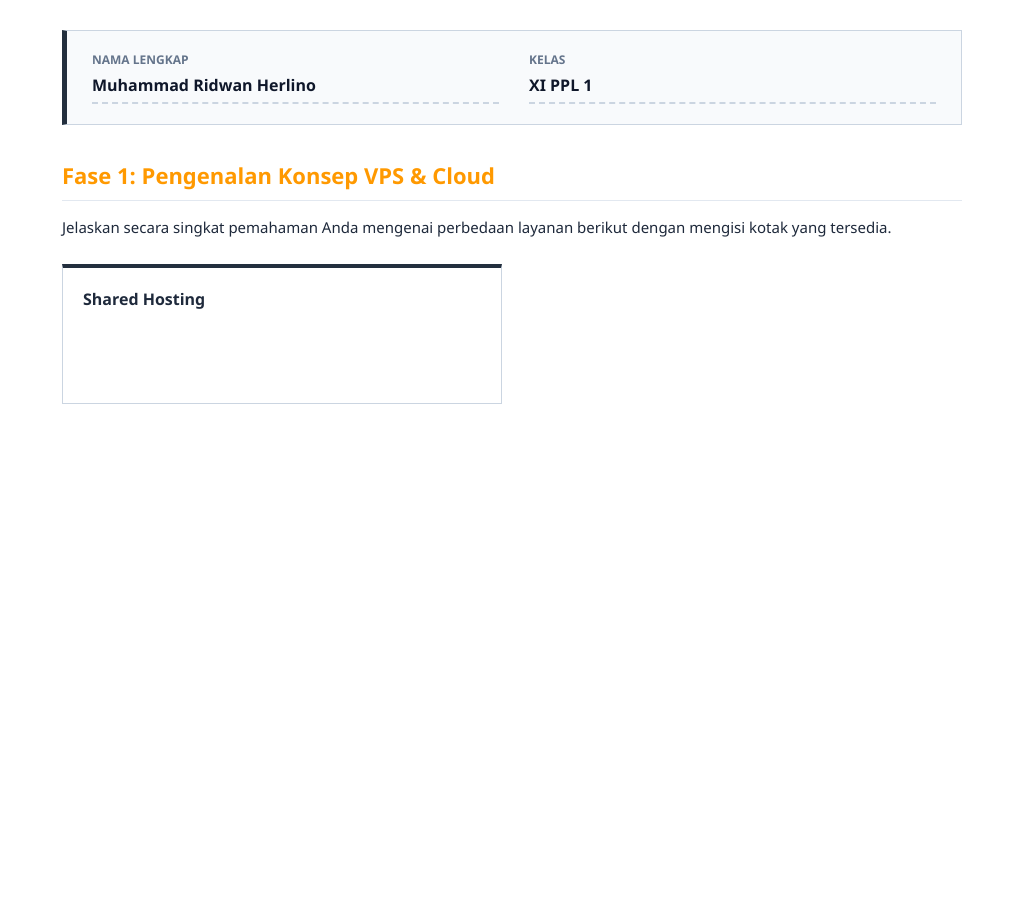
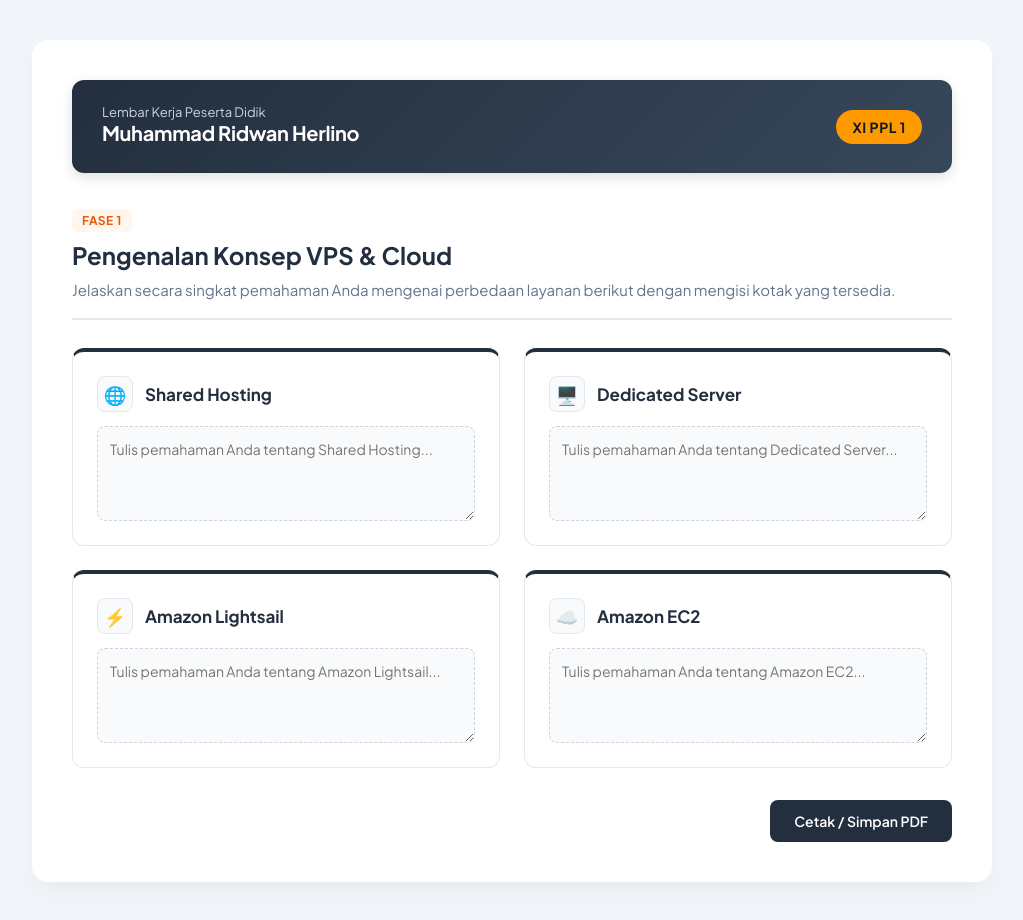
Before and after one commit to ridwanherlino4-svg/server-herlino, a plain HTML site: page index.html in a window 1280 px wide. Shown: the whole page, without its empty margins (128-1151 px from the left). Before the commit the page ends 800 px from the top, so only its background shows below. Drawn offline with Linux system fonts and the light colour scheme.

Commit message:
Update index.html

```diff
--- a/index.html
+++ b/index.html
@@ -3,123 +3,237 @@
 <head>
     <meta charset="UTF-8">
     <meta name="viewport" content="width=device-width, initial-scale=1.0">
-    <title>Fase 1: Pengenalan Konsep VPS & Cloud</title>
+    <title>Fase 1: Pengenalan Konsep VPS & Cloud - Muhammad Ridwan Herlino</title>
+    <!-- Menggunakan Font Modern dari Google Fonts -->
+    <link href="https://fonts.googleapis.com/css2?family=Plus+Jakarta+Sans:wght@400;500;600;700&display=swap" rel="stylesheet">
     <style>
+        :root {
+            --aws-dark: #232f3e;
+            --aws-orange: #ff9900;
+            --bg-page: #f1f5f9;
+            --card-bg: #ffffff;
+            --text-main: #0f172a;
+            --text-muted: #64748b;
+            --border-color: #e2e8f0;
+        }
+
         * {
             box-sizing: border-box;
-            font-family: 'Segoe UI', Tahoma, Geneva, Verdana, sans-serif;
+            font-family: 'Plus Jakarta Sans', sans-serif;
         }
 
         body {
-            background-color: #ffffff;
-            color: #1a202c;
+            background-color: var(--bg-page);
+            color: var(--text-main);
             margin: 0;
-            padding: 30px;
+            padding: 40px 20px;
             display: flex;
             justify-content: center;
+            min-height: 100vh;
         }
 
         .container {
             width: 100%;
-            max-width: 900px;
+            max-width: 960px;
+            background: var(--card-bg);
+            padding: 40px;
+            border-radius: 16px;
+            box-shadow: 0 10px 25px -5px rgba(0, 0, 0, 0.05), 0 8px 10px -6px rgba(0, 0, 0, 0.01);
         }
 
-        /* Kotak Identitas di Bagian Atas */
+        /* Header Identitas Siswa */
         .header-box {
-            border: 1px solid #cbd5e1;
-            border-left: 5px solid #232f3e;
-            padding: 20px 25px;
+            background: linear-gradient(135deg, #232f3e 0%, #37475a 100%);
+            color: #ffffff;
+            border-radius: 12px;
+            padding: 24px 30px;
             margin-bottom: 35px;
-            display: grid;
-            grid-template-columns: 1fr 1fr;
-            gap: 30px;
-            background-color: #f8fafc;
+            display: flex;
+            justify-content: space-between;
+            align-items: center;
+            flex-wrap: wrap;
+            gap: 20px;
+            box-shadow: 0 4px 12px rgba(35, 47, 62, 0.15);
         }
 
-        .info-item {
+        .student-info h2 {
+            margin: 0 0 4px 0;
+            font-size: 20px;
+            font-weight: 700;
+            letter-spacing: -0.3px;
+        }
+
+        .student-info p {
+            margin: 0;
+            font-size: 13px;
+            color: #cbd5e1;
+        }
+
+        .badge-class {
+            background-color: var(--aws-orange);
+            color: #111827;
+            font-weight: 700;
+            font-size: 14px;
+            padding: 8px 16px;
+            border-radius: 999px;
+            letter-spacing: 0.5px;
+        }
+
+        /* Judul Materi */
+        .section-header {
+            margin-bottom: 28px;
+            border-bottom: 2px solid var(--border-color);
+            padding-bottom: 16px;
+        }
+
+        .tag-fase {
+            display: inline-block;
+            background-color: #fff7ed;
+            color: #ea580c;
+            font-size: 12px;
+            font-weight: 700;
+            padding: 4px 10px;
+            border-radius: 6px;
+            margin-bottom: 8px;
+            text-transform: uppercase;
+            letter-spacing: 0.5px;
+        }
+
+        .section-title {
+            color: var(--aws-dark);
+            font-size: 24px;
+            font-weight: 700;
+            margin: 0 0 8px 0;
+        }
+
+        .instruction {
+            font-size: 15px;
+            color: var(--text-muted);
+            margin: 0;
+            line-height: 1.6;
+        }
+
+        /* Grid Kartu Layanan */
+        .grid-cards {
+            display: grid;
+            grid-template-columns: repeat(2, 1fr);
+            gap: 24px;
+        }
+
+        .card {
+            background-color: #ffffff;
+            border: 1px solid var(--border-color);
+            border-top: 4px solid var(--aws-dark);
+            border-radius: 12px;
+            padding: 24px;
+            transition: all 0.25s ease;
             display: flex;
             flex-direction: column;
         }
 
-        .info-label {
-            font-size: 12px;
-            color: #64748b;
-            font-weight: 600;
-            text-transform: uppercase;
-            margin-bottom: 6px;
+        .card:hover {
+            transform: translateY(-4px);
+            box-shadow: 0 12px 20px -8px rgba(0, 0, 0, 0.08);
+            border-top-color: var(--aws-orange);
         }
 
-        .info-value {
-            font-size: 16px;
-            font-weight: 600;
-            color: #0f172a;
-            border-bottom: 2px dashed #cbd5e1;
-            padding-bottom: 6px;
+        .card-header {
+            display: flex;
+            align-items: center;
+            gap: 12px;
+            margin-bottom: 14px;
         }
 
-        /* Judul Utama */
-        .section-title {
-            color: #ff9900; /* Warna oranye khas AWS */
-            font-size: 22px;
-            font-weight: 700;
-            margin: 0 0 12px 0;
-            padding-bottom: 10px;
-            border-bottom: 1px solid #e2e8f0;
-        }
-
-        .instruction {
-            font-size: 15px;
-            line-height: 1.5;
-            color: #1e293b;
-            margin-bottom: 25px;
-        }
-
-        /* Grid 2 Kolom untuk Kartu Materi */
-        .grid-cards {
-            display: grid;
-            grid-template-columns: repeat(2, 1fr);
-            gap: 20px;
-        }
-
-        .card {
-            border: 1px solid #cbd5e1;
-            border-top: 4px solid #232f3e; /* Garis atas tebal berwarna biru gelap */
-            padding: 20px;
-            background-color: #ffffff;
+        .card-icon {
+            width: 36px;
+            height: 36px;
+            background-color: #f8fafc;
+            border: 1px solid var(--border-color);
+            border-radius: 8px;
             display: flex;
-            flex-direction: column;
-            justify-content: space-between;
-            min-height: 140px;
+            align-items: center;
+            justify-content: center;
+            font-size: 18px;
         }
 
         .card-title {
-            font-size: 16px;
+            font-size: 17px;
             font-weight: 700;
-            color: #1e293b;
-            margin: 0 0 15px 0;
+            color: var(--aws-dark);
+            margin: 0;
         }
 
-        /* Area Input / Garis Putus-putus */
         .answer-input {
             width: 100%;
-            border: none;
-            border-bottom: 2px dashed #cbd5e1;
-            padding: 8px 0;
+            border: 1px dashed #cbd5e1;
+            border-radius: 8px;
+            padding: 12px;
             font-size: 14px;
-            color: #334155;
+            line-height: 1.5;
+            color: var(--text-main);
+            background-color: #f8fafc;
             outline: none;
-            resize: none;
-            background: transparent;
+            resize: vertical;
+            min-height: 95px;
+            transition: all 0.2s ease;
         }
 
         .answer-input:focus {
-            border-bottom-color: #ff9900;
+            background-color: #ffffff;
+            border-style: solid;
+            border-color: var(--aws-orange);
+            box-shadow: 0 0 0 3px rgba(255, 153, 0, 0.15);
         }
 
-        /* Responsif untuk layar HP */
-        @media (max-width: 650px) {
-            .header-box, .grid-cards {
+        /* Tombol Cetak / Simpan */
+        .footer-actions {
+            margin-top: 32px;
+            display: flex;
+            justify-content: flex-end;
+        }
+
+        .btn-print {
+            background-color: var(--aws-dark);
+            color: #ffffff;
+            border: none;
+            padding: 12px 24px;
+            font-size: 14px;
+            font-weight: 600;
+            border-radius: 8px;
+            cursor: pointer;
+            transition: background-color 0.2s ease;
+        }
+
+        .btn-print:hover {
+            background-color: #37475a;
+        }
+
+        /* Responsif untuk HP */
+        @media (max-width: 700px) {
+            .container {
+                padding: 24px;
+            }
+            .grid-cards {
                 grid-template-columns: 1fr;
+            }
+        }
+
+        /* Pengaturan saat dicetak / Save as PDF */
+        @media print {
+            body {
+                background: #ffffff;
+                padding: 0;
+            }
+            .container {
+                box-shadow: none;
+                padding: 0;
+            }
+            .footer-actions {
+                display: none;
+            }
+            .answer-input {
+                border: 1px solid #cbd5e1;
+                background: #ffffff;
             }
         }
     </style>
@@ -127,25 +241,64 @@
 <body>
 
 <div class="container">
-    <!-- Kotak Identitas Siswa -->
+    <!-- Identitas Siswa -->
     <div class="header-box">
-        <div class="info-item">
-            <span class="info-label">Nama Lengkap</span>
-            <span class="info-value">Muhammad Ridwan Herlino</span>
+        <div class="student-info">
+            <p>Lembar Kerja Peserta Didik</p>
+            <h2>Muhammad Ridwan Herlino</h2>
         </div>
-        <div class="info-item">
-            <span class="info-label">Kelas</span>
-            <span class="info-value">XI PPL 1</span>
-        </div>
+        <span class="badge-class">XI PPL 1</span>
     </div>
 
     <!-- Judul dan Instruksi -->
-    <h1 class="section-title">Fase 1: Pengenalan Konsep VPS & Cloud</h1>
-    <p class="instruction">
-        Jelaskan secara singkat pemahaman Anda mengenai perbedaan layanan berikut dengan mengisi kotak yang tersedia.
-    </p>
+    <div class="section-header">
+        <span class="tag-fase">Fase 1</span>
+        <h1 class="section-title">Pengenalan Konsep VPS & Cloud</h1>
+        <p class="instruction">
+            Jelaskan secara singkat pemahaman Anda mengenai perbedaan layanan berikut dengan mengisi kotak yang tersedia.
+        </p>
+    </div>
 
     <!-- 4 Kotak Layanan -->
     <div class="grid-cards">
         <div class="card">
-            <h2 class="card-title">Shared Hosting
+            <div class="card-header">
+                <div class="card-icon">🌐</div>
+                <h2 class="card-title">Shared Hosting</h2>
+            </div>
+            <textarea class="answer-input" placeholder="Tulis pemahaman Anda tentang Shared Hosting..."></textarea>
+        </div>
+
+        <div class="card">
+            <div class="card-header">
+                <div class="card-icon">🖥️</div>
+                <h2 class="card-title">Dedicated Server</h2>
+            </div>
+            <textarea class="answer-input" placeholder="Tulis pemahaman Anda tentang Dedicated Server..."></textarea>
+        </div>
+
+        <div class="card">
+            <div class="card-header">
+                <div class="card-icon">⚡</div>
+                <h2 class="card-title">Amazon Lightsail</h2>
+            </div>
+            <textarea class="answer-input" placeholder="Tulis pemahaman Anda tentang Amazon Lightsail..."></textarea>
+        </div>
+
+        <div class="card">
+            <div class="card-header">
+                <div class="card-icon">☁️</div>
+                <h2 class="card-title">Amazon EC2</h2>
+            </div>
+            <textarea class="answer-input" placeholder="Tulis pemahaman Anda tentang Amazon EC2..."></textarea>
+        </div>
+    </div>
+
+    <!-- Tombol Cetak -->
+    <div class="footer-actions">
+        <button class="btn-print" onclick="window.print()">Cetak / Simpan PDF</button>
+    </div>
+</div>
+
+</body>
+</html>
```
